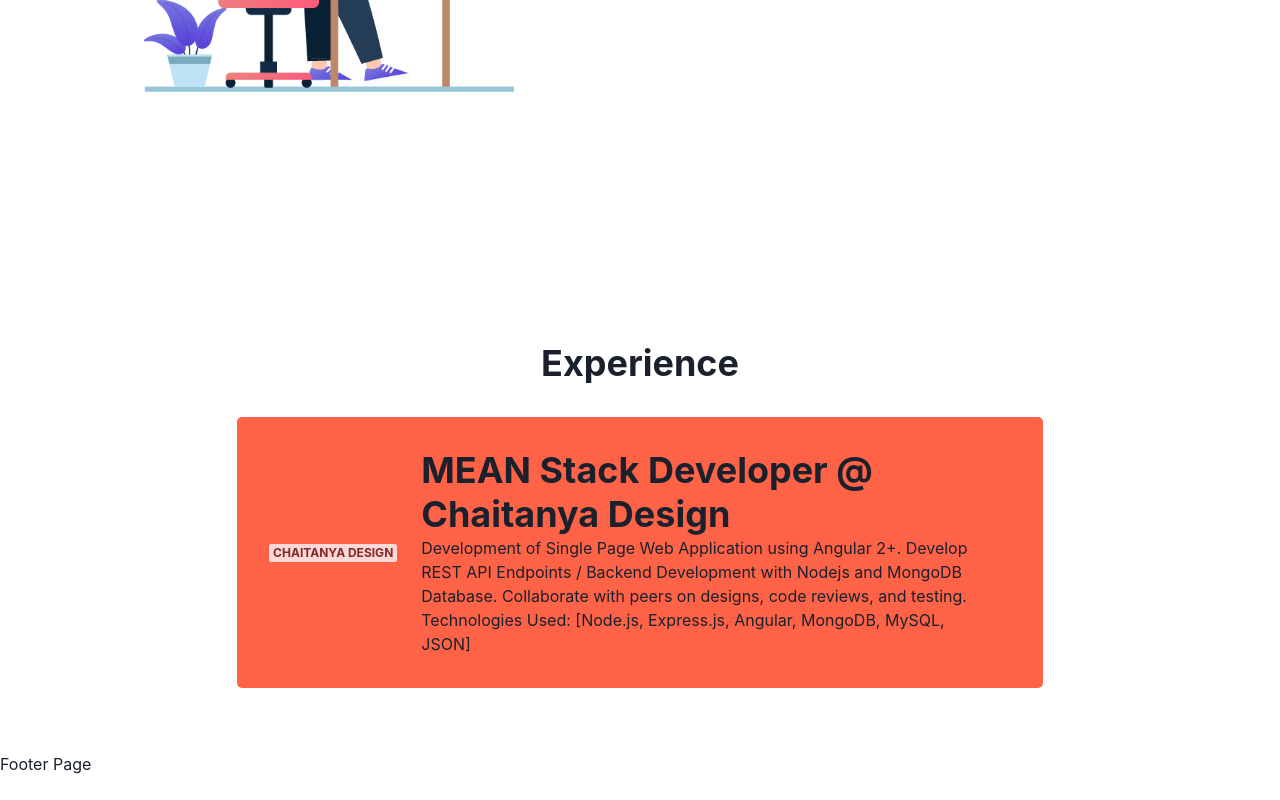
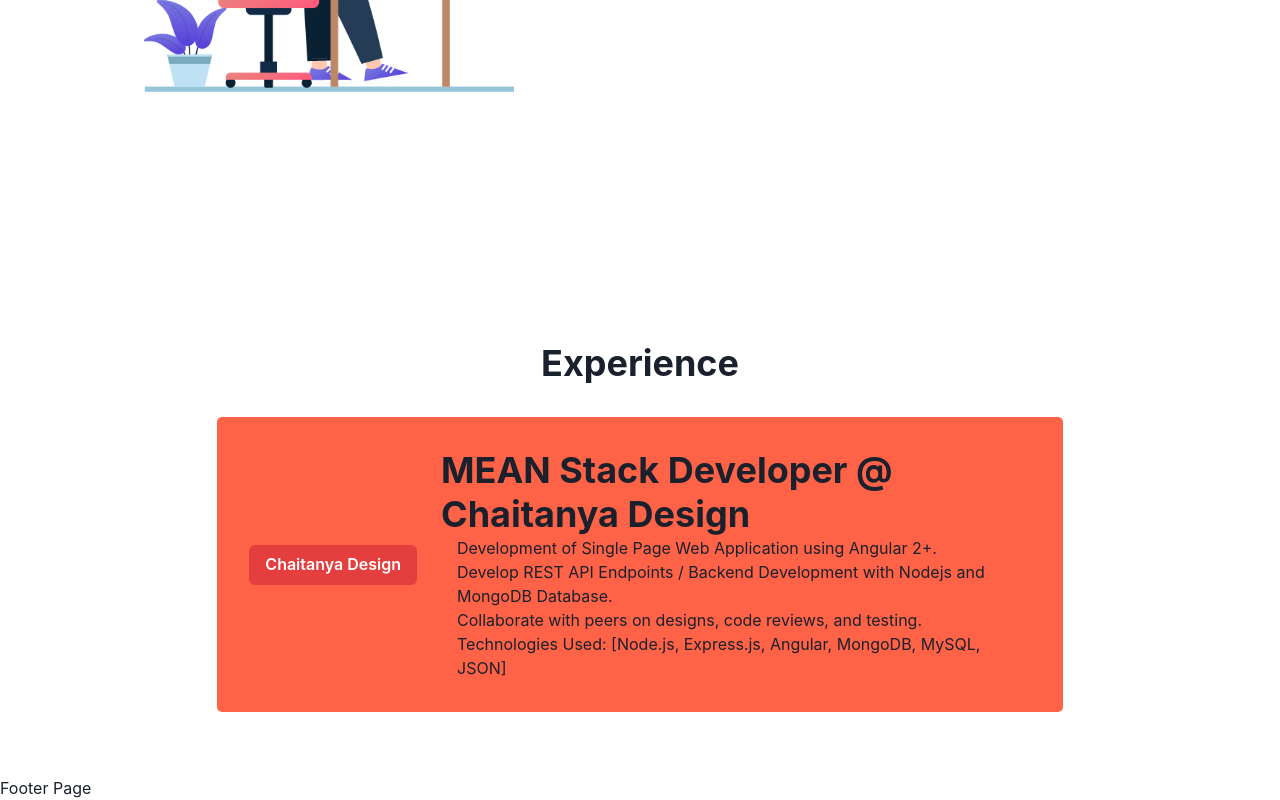
Before and after one commit to Nabin19677/PersonalPortfolio, a Next.js app: page / in a window 1280 px wide. Shown: the part 1197-1997 px from the top of the page. Before the commit the page ends 1973 px from the top, so only its background shows below. Built offline with nearby package versions, Linux system fonts and the light colour scheme.

Commit message:
added multi exp

```diff
--- a/components/sections/Contact.js
+++ b/components/sections/Contact.js
@@ -1,7 +1,9 @@
+import { Box } from "@chakra-ui/react";
+
 export default function Contact() {
   return (
-    <>
+    <Box>
       <p>Contact Page</p>
-    </>
+    </Box>
   );
 }
--- a/components/sections/Experience.js
+++ b/components/sections/Experience.js
@@ -7,9 +7,30 @@
   Container,
   Text,
   Badge,
+  Button,
 } from "@chakra-ui/react";
+import { useState } from "react";
+
+const experiences = [
+  {
+    jobTitle: "MEAN Stack Developer",
+    company: "Chaitanya Design",
+    points: [
+      "Development of Single Page Web Application using Angular 2+.",
+      "Develop REST API Endpoints / Backend Development with Nodejs and MongoDB Database.",
+      "Collaborate with peers on designs, code reviews, and testing.",
+      "Technologies Used: [Node.js, Express.js, Angular, MongoDB, MySQL, JSON]",
+    ],
+  },
+];
 
 export default function Experience() {
+  const [experienceIndex, setExperienceIndex] = useState(0);
+
+  const onCompanyButton = (i) => {
+    setExperienceIndex(i);
+  };
+
   return (
     <Box p="16" id="experience">
       <Center>
@@ -20,18 +41,27 @@
           <Box>
             <HStack>
               <VStack>
-                <Badge colorScheme="red">Chaitanya Design</Badge>
+                {experiences.map((exp, i) => (
+                  <Button
+                    key={exp.company}
+                    colorScheme="red"
+                    onClick={() => onCompanyButton(i)}
+                  >
+                    {exp.company}
+                  </Button>
+                ))}
               </VStack>
               <Box>
                 <Container>
-                  <Heading>MEAN Stack Developer @ Chaitanya Design</Heading>
-                  <Text>
-                    Development of Single Page Web Application using Angular 2+.
-                    Develop REST API Endpoints / Backend Development with Nodejs
-                    and MongoDB Database. Collaborate with peers on designs,
-                    code reviews, and testing. Technologies Used: [Node.js,
-                    Express.js, Angular, MongoDB, MySQL, JSON]
-                  </Text>
+                  <Heading>
+                    {experiences[experienceIndex].jobTitle} @{" "}
+                    {experiences[experienceIndex].company}
+                  </Heading>
+                  <Container>
+                    {experiences[experienceIndex].points.map((p, i) => (
+                      <Text key={i}>{p}</Text>
+                    ))}
+                  </Container>
                 </Container>
               </Box>
             </HStack>
```
